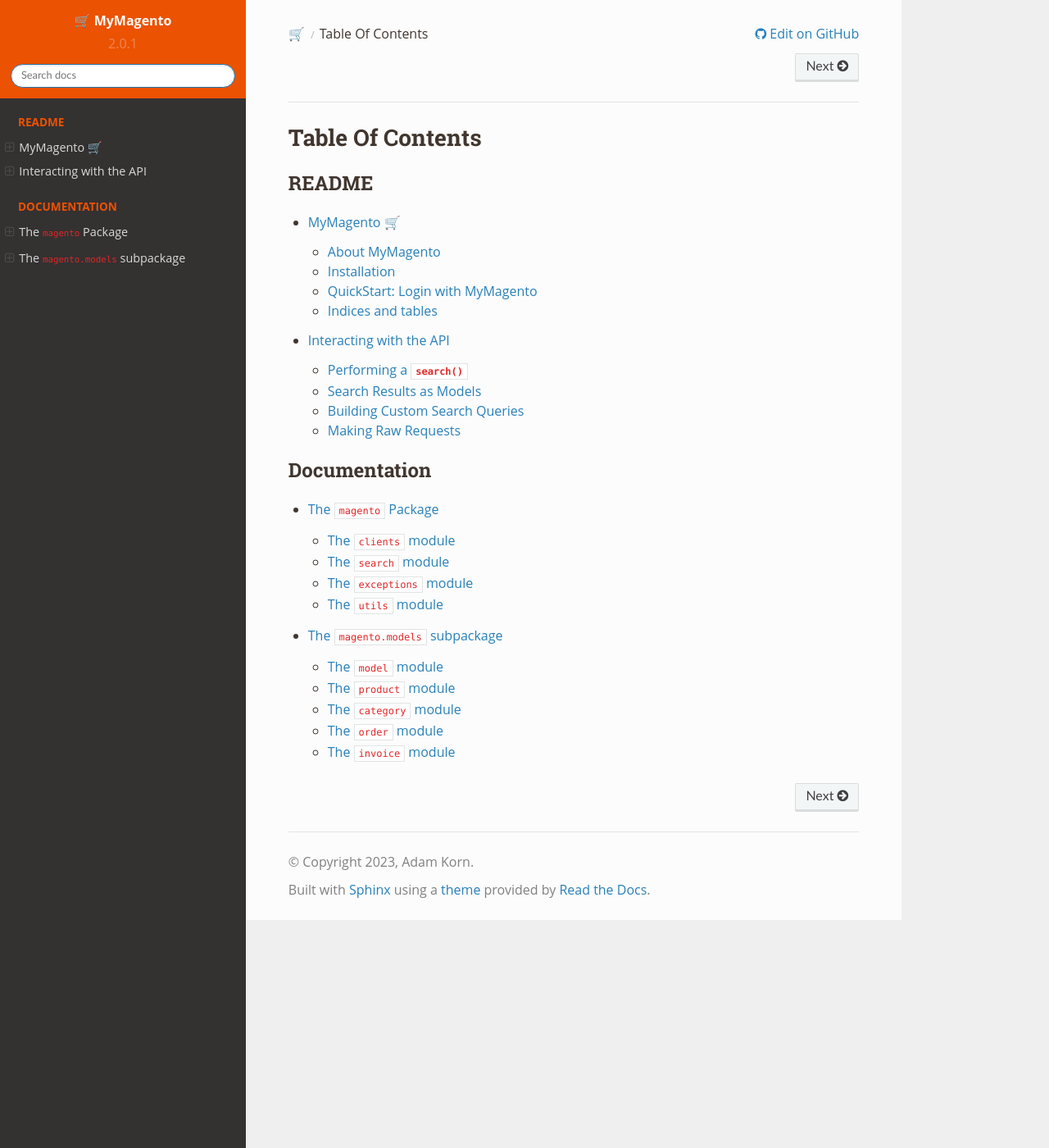
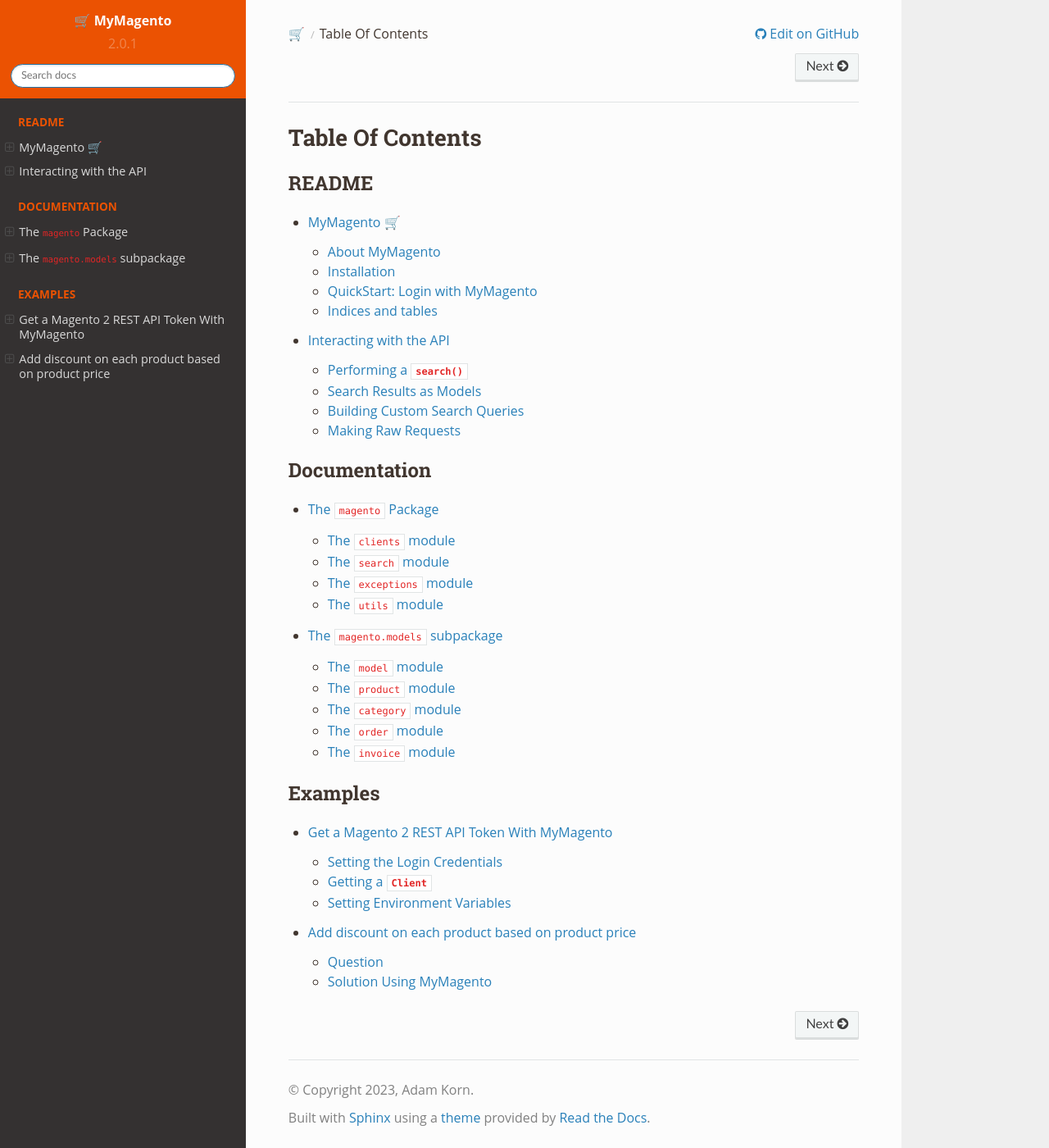
Before and after one commit to TDKorn/my-magento, a Sphinx documentation site: the page built from docs/source/contents.rst, in a window 1280 px wide and 1400 px high. Shown: the whole window at 82% size. Built offline with Sphinx 7.4.7 and the Read the Docs theme 2.0.0, drawn with Linux system fonts in a browser that asks for light colours; some of the changed lines change nothing that is shown.

Commit message:
Add Example Jupyter notebooks

```diff
--- a/docs/requirements.txt
+++ b/docs/requirements.txt
@@ -1,3 +1,4 @@
 sphinx==5.3.0
 sphinx_rtd_theme>=0.5.2
 docutils<0.17
+myst-nb>=0.17.1
--- a/docs/source/conf.py
+++ b/docs/source/conf.py
@@ -64,7 +64,7 @@
 html_static_path = ['_static']
 
 # Source File type
-source_suffix = '.rst'
+source_suffix = ['.rst', '*.ipynb']
 
 # LaTeX settings
 latex_elements = {          # Less yucky looking font
@@ -84,8 +84,9 @@
     'sphinx.ext.intersphinx',
     'sphinx.ext.autosectionlabel',
     'sphinx.ext.viewcode',
+    'myst_nb',
     'sphinx.ext.linkcode',
-    '_ext.linkcode_github'
+    '_ext.linkcode_github',
 ]
 
 
@@ -116,6 +117,11 @@
 
 # Shorten type hints
 python_use_unqualified_type_names = True
+
+
+# ~~~~ MyST{NB} ~~~~
+# Turn off notebook execution until I have a store set up for testing/examples
+jupyter_execute_notebooks = "off"
 
 
 # ~~~~~~~~ My Own Thing (replace_autodoc_refs_with_linkcode) ~~~~~~~~~
--- a/docs/source/contents.rst
+++ b/docs/source/contents.rst
@@ -15,10 +15,18 @@
    interact-with-api
 
 
-
 .. toctree::
    :maxdepth: 3
    :caption: Documentation
 
    modules
    models
+
+
+.. toctree::
+   :maxdepth: 3
+   :caption: Examples
+   :glob:
+
+   examples/logging-in.ipynb
+   examples/*
```
Also changed, not shown: docs/source/examples/add-discount-by-product-price.ipynb (added), docs/source/examples/logging-in.ipynb (added).
